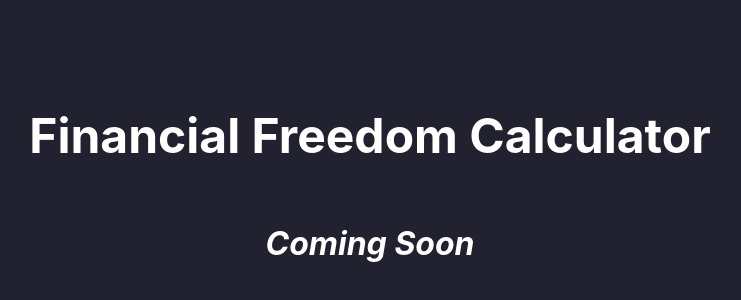
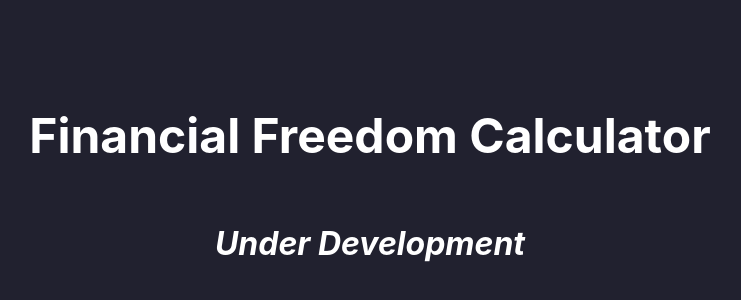
Before and after one commit to Creanick/freedomcalculator, a React (Create React App) app: page / in a window 1280 px wide. Shown: the part 218-518 px from the top of the page, without its empty margins (270-1011 px from the left). Built offline with nearby package versions, Linux system fonts and the light colour scheme.

Commit message:
changed tag line

```diff
--- a/src/App.tsx
+++ b/src/App.tsx
@@ -4,7 +4,7 @@ function App() {
   return (
     <div className="App">
       <h1>Financial Freedom Calculator</h1>
-      <h2>Coming Soon</h2>
+      <h2>Under Development</h2>
     </div>
   );
 }
```
